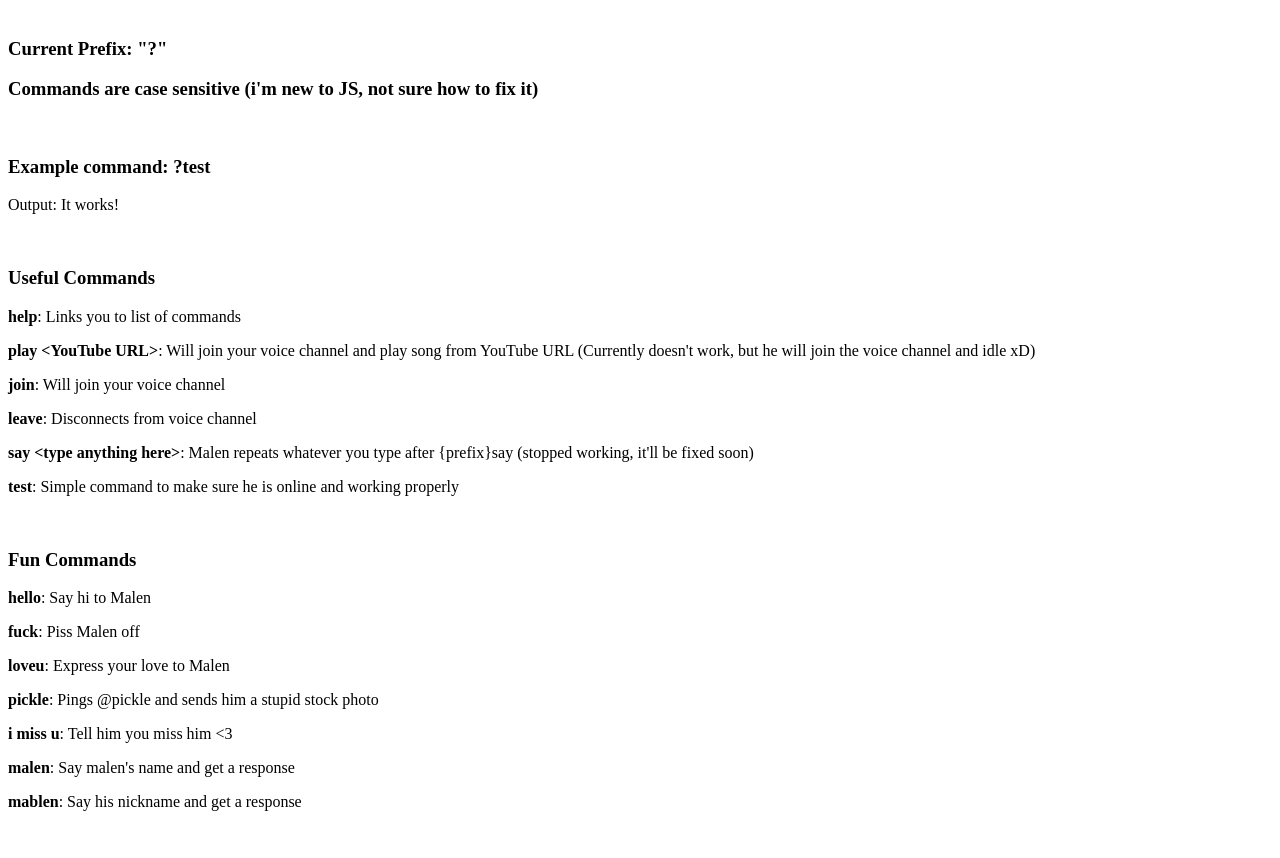
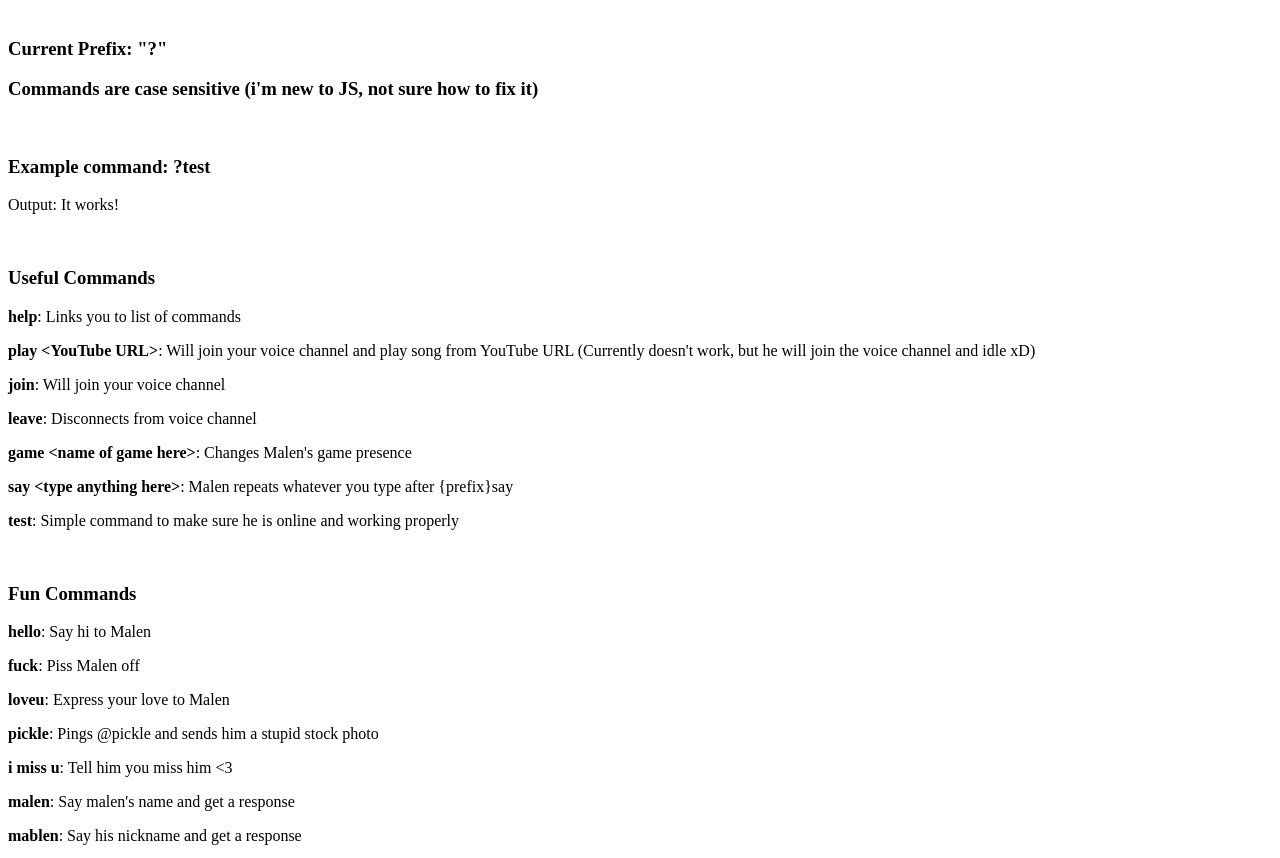
Before and after one commit to SL9M/sl9m.github.io, a plain HTML site: page malenbot/help.html in a window 1280 px wide. Shown: the part 79-937 px from the top of the page. Drawn offline with Linux system fonts and the light colour scheme.

Commit message:
Added ?game to Malen help

```diff
--- a/malenbot/help.html
+++ b/malenbot/help.html
@@ -15,7 +15,8 @@
 <p><b>play &#60YouTube URL&#62</b>: Will join your voice channel and play song from YouTube URL (Currently doesn't work, but he will join the voice channel and idle xD)</p>
 <p><b>join</b>: Will join your voice channel</p>
 <p><b>leave</b>: Disconnects from voice channel</p>
-<p><b>say &#60type anything here&#62</b>: Malen repeats whatever you type after {prefix}say (stopped working, it'll be fixed soon)</p>
+<p><b>game &#60name of game here&#62</b>: Changes Malen's game presence</p>
+<p><b>say &#60type anything here&#62</b>: Malen repeats whatever you type after {prefix}say</p>
 <p><b>test</b>: Simple command to make sure he is online and working properly</p>
 
 <br>
@@ -27,6 +28,7 @@
 <p><b>i miss u</b>: Tell him you miss him <3</p>
 <p><b>malen</b>: Say malen's name and get a response</p>
 <p><b>mablen</b>: Say his nickname and get a response</p>
+<p><b>kart</b>: Posts a silly picture in the chat</p>
 <br>
 
 <h3>Non-prefix Commands (Doesn't need the "?")</h3>
```
Also changed, not shown: 1 other file.
